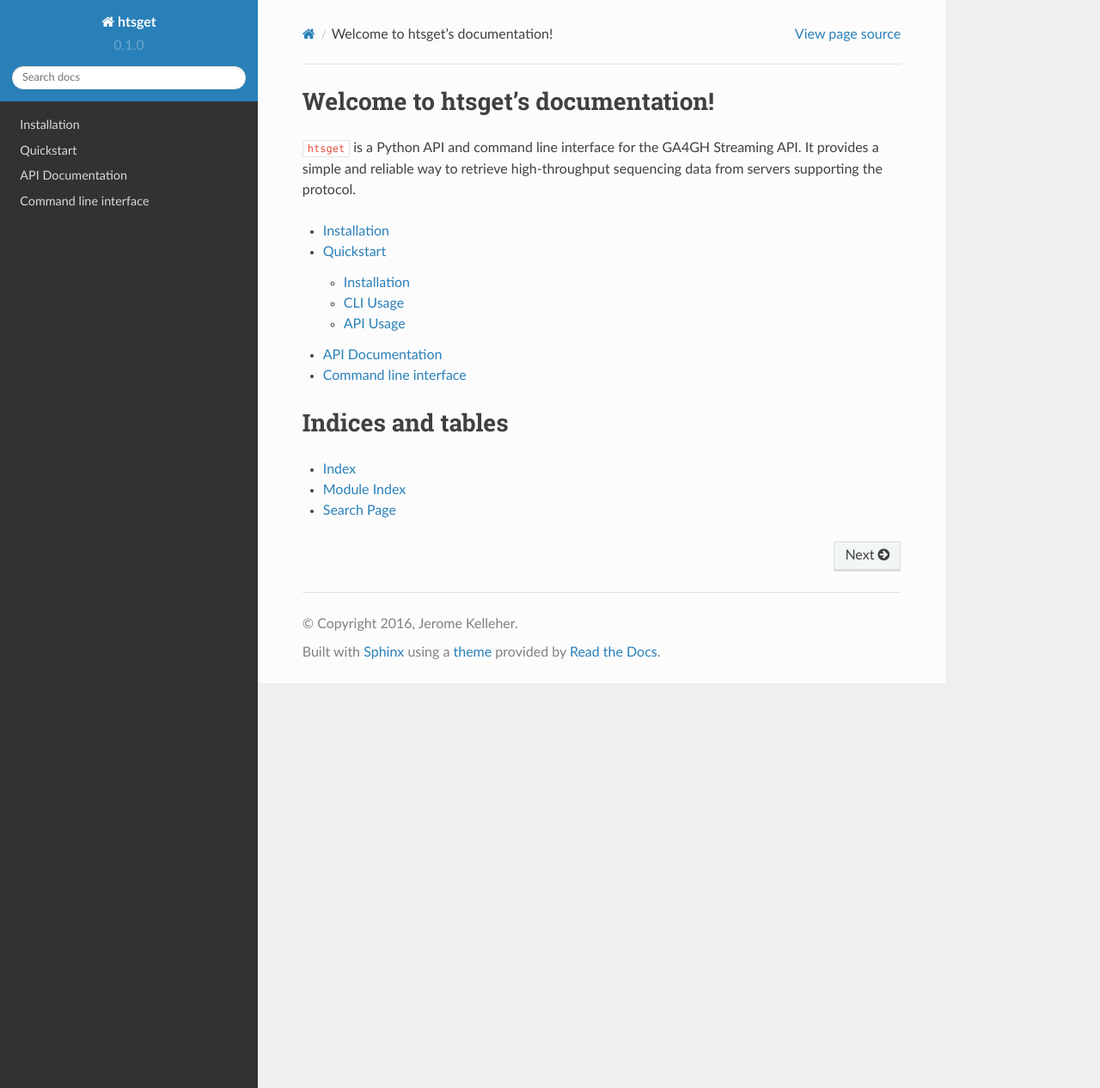
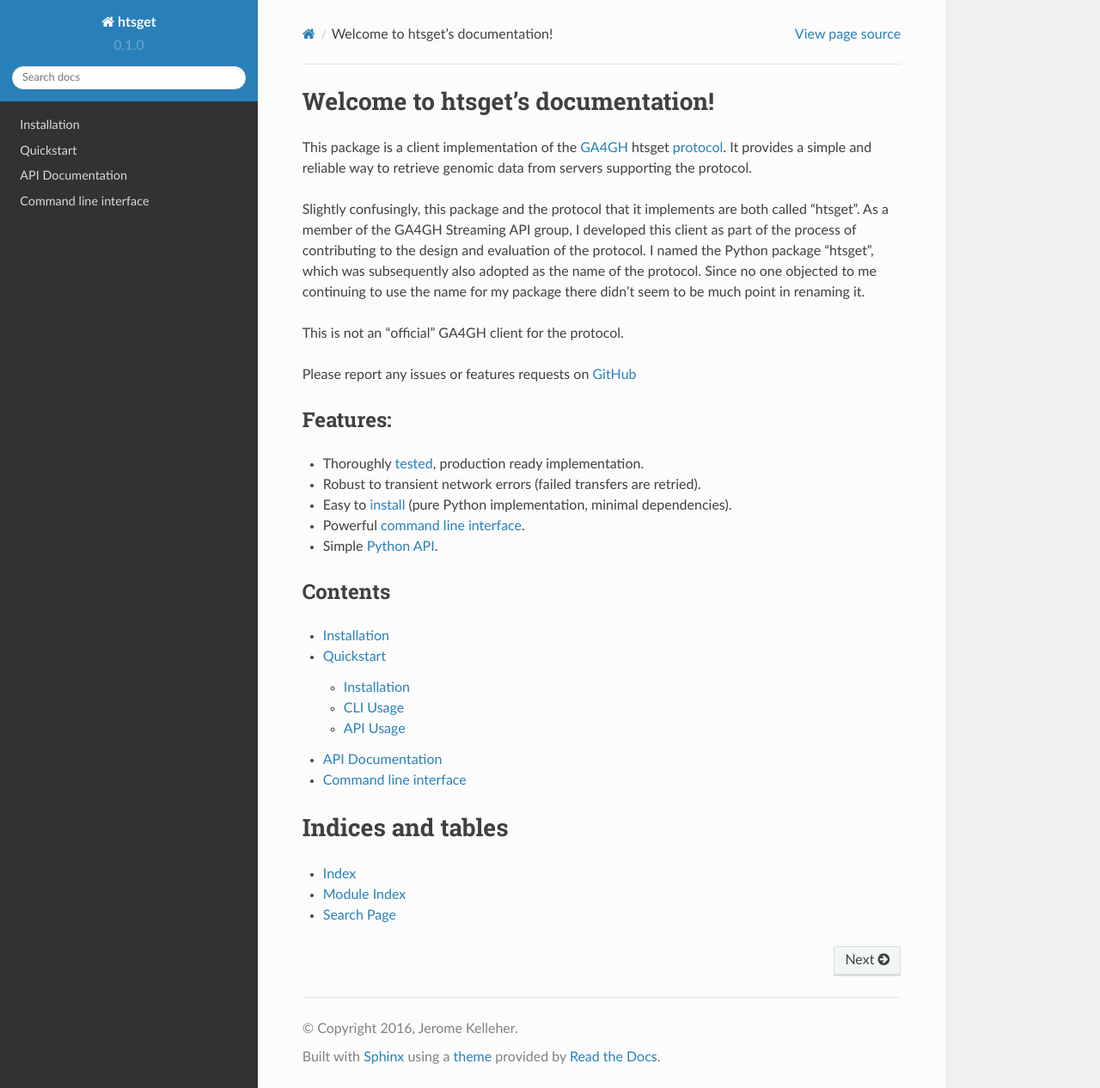
Before and after one commit to ga4gh/htsget, a Sphinx documentation site: the page built from docs/index.rst, in a window 1280 px wide and 1266 px high. Shown: the whole window at 86% size. Built offline with Sphinx 7.4.7 and the Read the Docs theme 2.0.0, drawn with Linux system fonts in a browser that asks for light colours.

Commit message:
Update docs landing page.
- Clarify status of project.
- Add Feature list (closes #13)

```diff
--- a/README.txt
+++ b/README.txt
@@ -3,7 +3,7 @@
 ======
 
 This package is a client implementation of the `GA4GH <https://www.ga4gh.org/>`_
-`htsget protocol <http://samtools.github.io/hts-specs/htsget.html>`_. It
+htsget `protocol <http://samtools.github.io/hts-specs/htsget.html>`_. It
 provides a simple and reliable way to retrieve genomic data from
 servers supporting the protocol.
 
--- a/docs/index.rst
+++ b/docs/index.rst
@@ -6,9 +6,36 @@
 Welcome to htsget's documentation!
 ==================================
 
-``htsget`` is a Python API and command line interface for the GA4GH Streaming API. It
-provides a simple and reliable way to retrieve high-throughput sequencing data from
+This package is a client implementation of the `GA4GH <https://www.ga4gh.org/>`_
+htsget `protocol <http://samtools.github.io/hts-specs/htsget.html>`_. It
+provides a simple and reliable way to retrieve genomic data from
 servers supporting the protocol.
+
+Slightly confusingly, this package and the protocol that it implements are
+both called "htsget". As a member of the GA4GH Streaming API group, I developed
+this client as part of the process of contributing to the design and evaluation
+of the protocol. I named the Python package "htsget", which was subsequently
+also adopted as the name of the protocol. Since no one objected to me
+continuing to use the name for my package there didn't seem to be much point
+in renaming it.
+
+This is not an "official" GA4GH client for the protocol.
+
+Please report any issues or features requests on `GitHub
+<https://github.com/jeromekelleher/htsget/issues>`_
+
+Features:
+*********
+
+- Thoroughly `tested <https://codecov.io/gh/jeromekelleher/htsget>`_, production
+  ready implementation.
+- Robust to transient network errors (failed transfers are retried).
+- Easy to :ref:`install <sec-installation>` (pure Python implementation, minimal dependencies).
+- Powerful :ref:`command line interface <sec-cli>`.
+- Simple :ref:`Python API <sec-api>`.
+
+Contents
+********
 
 .. toctree::
    :maxdepth: 2
```
Also changed, not shown: README.md (+1 -1 lines).
